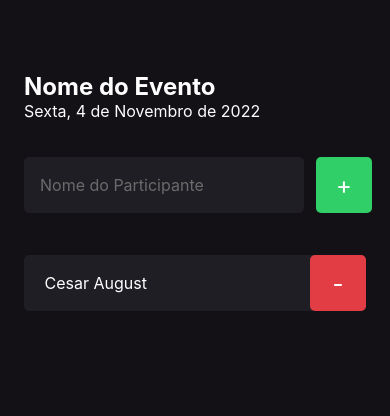
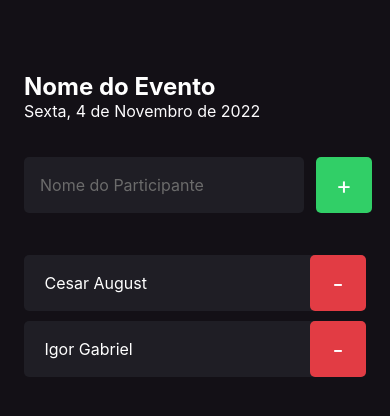
Before and after one commit to CesarAugst/React-native-rcketseat-fundamentos-appimhere, a React Native app: screen / in a window 390 px wide. Shown: the top 416 px of the page. Built offline with nearby package versions, Linux system fonts and the light colour scheme.

Commit message:
listando itens e usando ScrollView

```diff
--- a/src/screens/Home/index.tsx
+++ b/src/screens/Home/index.tsx
@@ -1,7 +1,8 @@
-import {StyleSheet, Text, TextInput, TouchableOpacity, View} from 'react-native';
+import {ScrollView, StyleSheet, Text, TextInput, TouchableOpacity, View} from 'react-native';
 import { styles } from './styles';
 import { Participant } from '../../components/Participant';
 export default function Home(){
+  const participants = ['Cesar August', 'Igor Gabriel']
 
   function handleParticipantAdd(){
     console.log('clicado')
@@ -35,7 +36,13 @@ export default function Home(){
         </TouchableOpacity>
       </View>
 
-      <Participant  name="Cesar August" onRemove={() => handleParticipantRemove("Cesar August")}/>
+      <ScrollView showsVerticalScrollIndicator={false}>
+        {
+          participants.map(participant => (
+            <Participant  key={participant} name={participant} onRemove={() => handleParticipantRemove(participant)}/>
+          ))
+        }
+      </ScrollView>
     </View>
   );
 }
```
